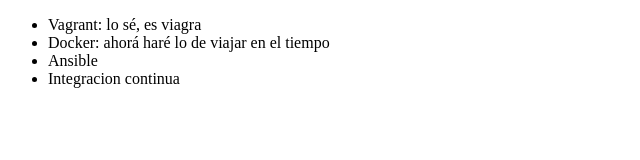
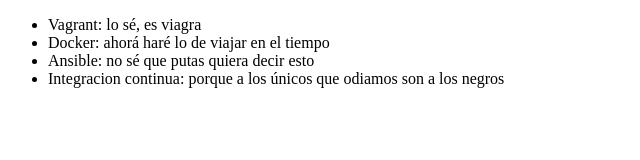
Before and after one commit to Rafael-MarPe/prueba-alura, a plain HTML site: page index.html in a window 1280 px wide. Shown: the whole page, without its empty margins (0-640 px from the left). Drawn offline with Linux system fonts and the light colour scheme.

Commit message:
última modificación

```diff
--- a/index.html
+++ b/index.html
@@ -8,8 +8,8 @@
      <ul>
          <li> Vagrant: lo sé, es viagra </li>
          <li> Docker: ahorá haré lo de viajar en el tiempo</li>
-         <li> Ansible </li>
-         <li> Integracion continua </li>
+         <li> Ansible: no sé que putas quiera decir esto  </li>
+         <li> Integracion continua: porque a los únicos que odiamos son a los negros  </li>
      </ul>
 </body>
 </html>
```
